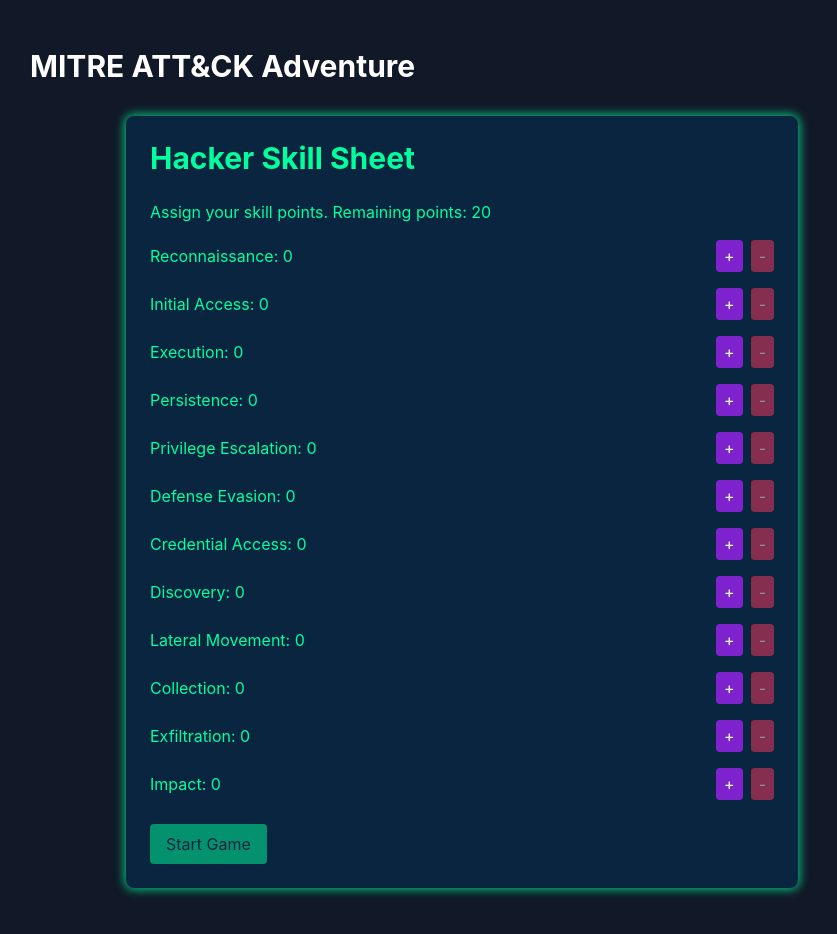
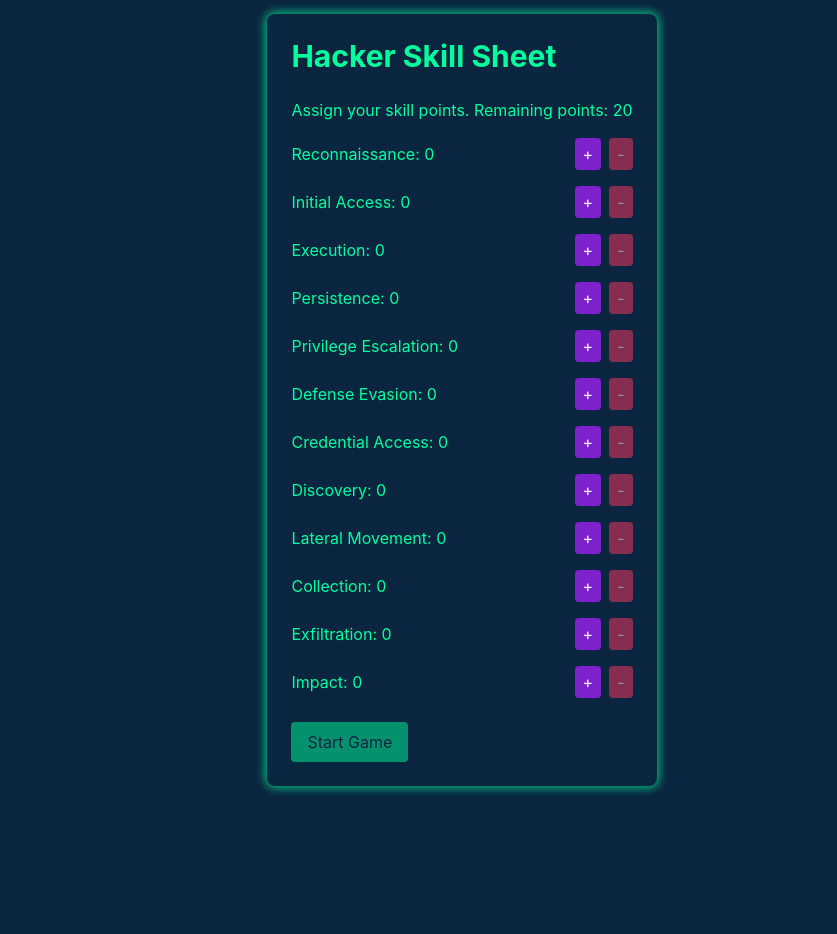
Before and after one commit to thestateofcybersecurity/mitreattack, a Next.js app: page /game in a window 1280 px wide. Shown: the whole page, without its empty margins (178-1015 px from the left). After the commit the page ends 800 px from the top, so only its background shows below. Built offline with nearby package versions, Linux system fonts and the light colour scheme.

Commit message:
Update game.tsx

```diff
--- a/src/pages/game.tsx
+++ b/src/pages/game.tsx
@@ -3,11 +3,8 @@
 
 const GamePage: React.FC = () => {
   return (
-    <div className="min-h-screen bg-gray-900 py-12">
-      <div className="max-w-4xl mx-auto px-4">
-        <h1 className="text-3xl font-bold text-white mb-8">MITRE ATT&CK Adventure</h1>
-        <GameContainer />
-      </div>
+    <div className="min-h-screen bg-cyberBlue flex items-center justify-center">
+      <GameContainer />
     </div>
   );
 };
```
